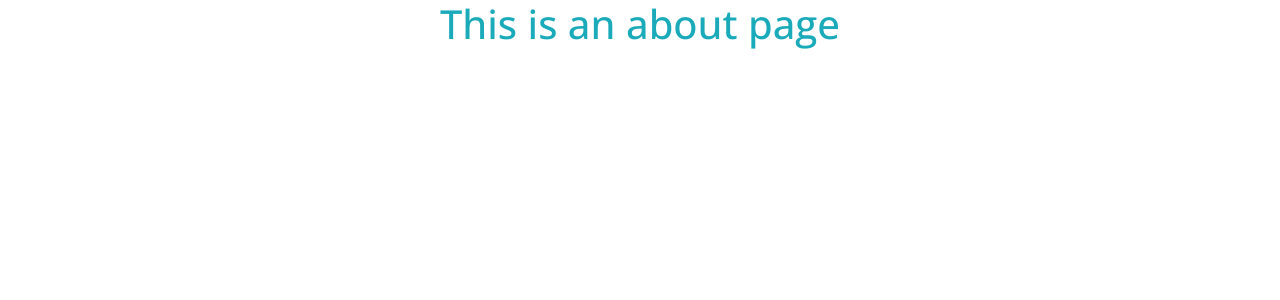
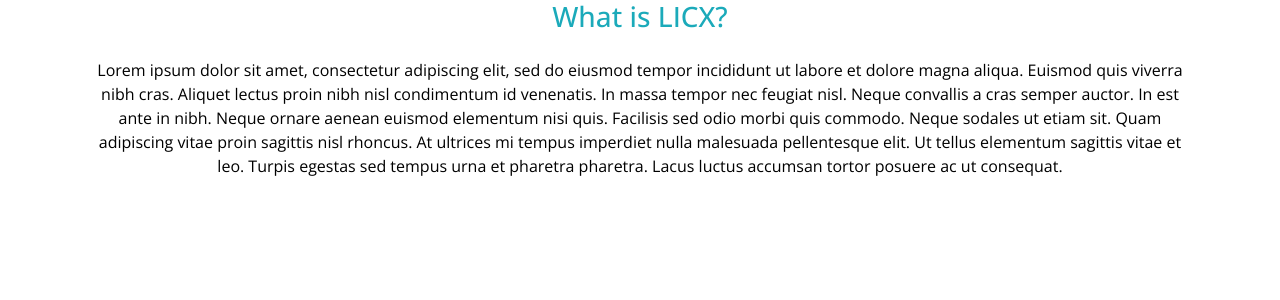
Before and after one commit to block42-blockchain-company/liquid-icx, a Vue app in the folder web/: page /about in a window 1280 px wide. Shown: the top 300 px of the page. Built offline with nearby package versions, Linux system fonts and the light colour scheme.

Commit message:
Added about page

```diff
--- a/web/src/components/header/Header.vue
+++ b/web/src/components/header/Header.vue
@@ -2,6 +2,7 @@
     <div class="navigation-wrapper">
         <img class="background-shape"  src="../../assets/bg-shape.svg"/>
         <div class="navigation">
+
             <b-navbar toggleable="lg">
                 <!-- Left aligned nav items -->
                 <b-navbar-brand class="ml-5">
@@ -9,6 +10,7 @@
                 </b-navbar-brand>
                 <!-- Right aligned nav items -->
                 <IconWallet></IconWallet>
+                <router-link to="/about">About</router-link> <!-- Should be in a footer -->
             </b-navbar>
         </div>
     </div>
--- a/web/src/components/transfer/Transfer.vue
+++ b/web/src/components/transfer/Transfer.vue
@@ -2,7 +2,7 @@
     <div class="transfer">
         <h3>Transfer <span>LICX</span></h3>
         <b-form class="transfer-form mt-4">
-            <b-input class="address input-licx" v-model="to_address" placeholder="Reciever's address"></b-input>
+            <b-input class="address input-licx" v-model="to_address" placeholder="Receiver's address"></b-input>
             <b-input class="amount input-licx" v-model.number="to_amount" type="number" placeholder="Enter sum you want to transfer"></b-input>
             <b-button class="btn-transfer btn-licx mt-3"
                       :disabled="!to_address || !to_amount"
--- a/web/src/styles/variables.scss
+++ b/web/src/styles/variables.scss
@@ -1,4 +1,4 @@
+/* Colors */
 $background-base: #D2EAED;
 $background-base-washed: #E2EDEF;
-
 $icx-base: #1BAABA;
--- a/web/src/views/About.vue
+++ b/web/src/views/About.vue
@@ -1,5 +1,21 @@
 <template>
   <div class="about">
-    <h1>This is an about page</h1>
+    <div class="container">
+      <h3 class="about-title mb-4">What is LICX?</h3>
+      <p class="about-text">
+        Lorem ipsum dolor sit amet, consectetur adipiscing elit, sed do eiusmod tempor incididunt ut labore et dolore magna aliqua. Euismod quis viverra nibh cras. Aliquet lectus proin nibh nisl condimentum id venenatis. In massa tempor nec feugiat nisl. Neque convallis a cras semper auctor. In est ante in nibh. Neque ornare aenean euismod elementum nisi quis. Facilisis sed odio morbi quis commodo. Neque sodales ut etiam sit. Quam adipiscing vitae proin sagittis nisl rhoncus. At ultrices mi tempus imperdiet nulla malesuada pellentesque elit. Ut tellus elementum sagittis vitae et leo. Turpis egestas sed tempus urna et pharetra pharetra. Lacus luctus accumsan tortor posuere ac ut consequat.
+      </p>
+    </div>
   </div>
 </template>
+
+<style lang="scss">
+.about{
+  .about-title{
+
+  }
+  .about-text{
+    color: black;
+  }
+}
+</style>
```
